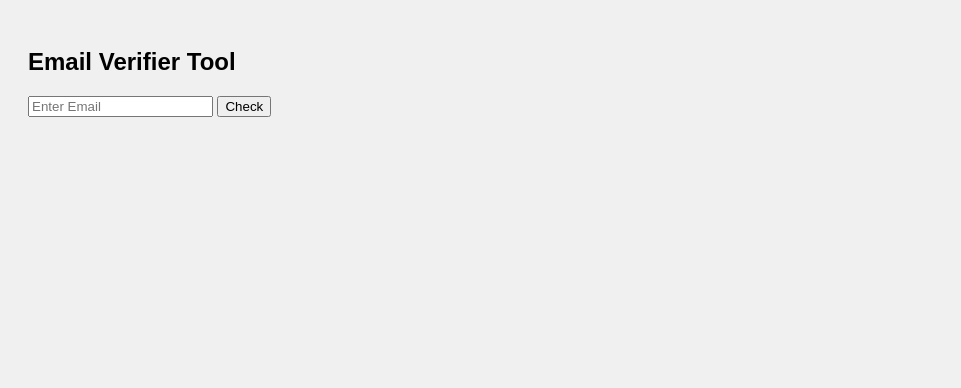
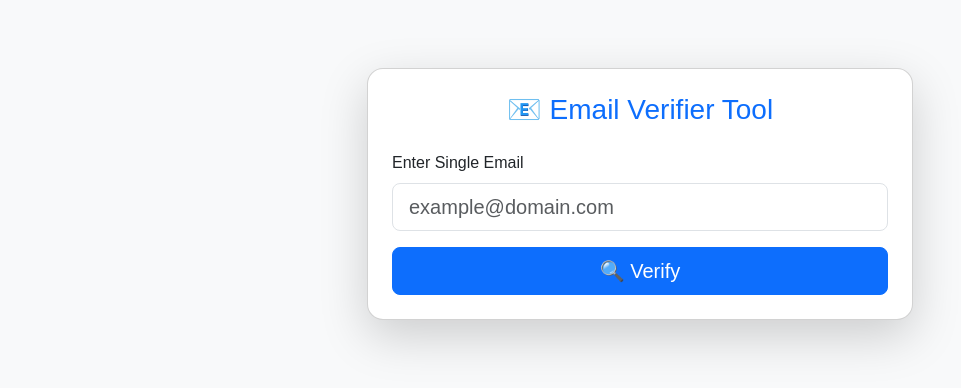
Before and after one commit to Jaydip911/email-verifier-tool3, a Flask app: page / in a window 1280 px wide. Shown: the top 388 px of the page, without its empty margins (0-961 px from the left). Run offline with Flask 3, Linux system fonts and the light colour scheme.

Commit message:
Add Bootstrap UI with colorful results

```diff
--- a/templates/index.html
+++ b/templates/index.html
@@ -3,17 +3,45 @@
 <head>
   <meta charset="UTF-8">
   <title>Email Verifier</title>
-  <link rel="stylesheet" href="{{ url_for('static', filename='style.css') }}">
+  <link href="https://cdn.jsdelivr.net/npm/bootstrap@5.3.2/dist/css/bootstrap.min.css" rel="stylesheet">
+  <link href="{{ url_for('static', filename='style.css') }}" rel="stylesheet">
 </head>
-<body>
-  <h2>Email Verifier Tool</h2>
-  <form method="post" action="/check">
-    <input type="email" name="email" placeholder="Enter Email">
-    <button type="submit">Check</button>
-  </form>
+<body class="bg-light">
+  <div class="container py-5">
+    <div class="row justify-content-center">
+      <div class="col-md-8 col-lg-6">
+        <div class="card shadow-lg p-4 rounded-4">
+          <h3 class="text-center mb-4 text-primary">📧 Email Verifier Tool</h3>
+          <form method="post" action="/check">
+            <div class="mb-3">
+              <label for="email" class="form-label">Enter Single Email</label>
+              <input type="email" class="form-control form-control-lg" name="email" id="email" placeholder="example@domain.com">
+            </div>
 
-  {% if result %}
-    <p>{{ result }}</p>
-  {% endif %}
+            <!-- Future Feature: Bulk textarea input -->
+            <!--
+            <div class="mb-3">
+              <label for="bulk" class="form-label">Or Paste Multiple Emails</label>
+              <textarea class="form-control" name="bulk_emails" rows="4" placeholder="one@example.com&#10;two@example.com"></textarea>
+            </div>
+            -->
+
+            <div class="d-grid">
+              <button type="submit" class="btn btn-primary btn-lg">🔍 Verify</button>
+            </div>
+          </form>
+
+          {% if result %}
+          <div class="alert alert-info mt-4 shadow-sm">
+            <h5 class="mb-3 text-success">✅ Results:</h5>
+            <pre class="bg-light p-3 rounded border">{{ result }}</pre>
+          </div>
+          {% endif %}
+        </div>
+      </div>
+    </div>
+  </div>
+
+  <script src="https://cdn.jsdelivr.net/npm/bootstrap@5.3.2/dist/js/bootstrap.bundle.min.js"></script>
 </body>
 </html>
```
